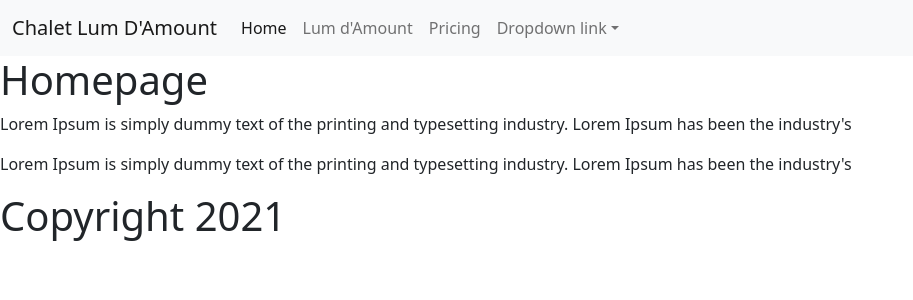
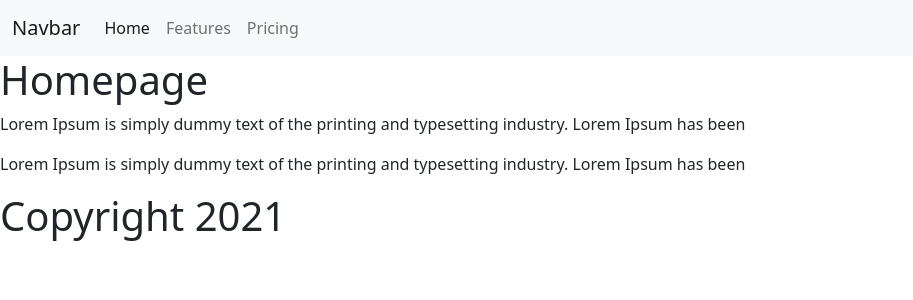
Before and after one commit to mountaineer09/Test, a Next.js app: page / in a window 1280 px wide. Shown: the top 300 px of the page, without its empty margins (0-913 px from the left). Built offline with nearby package versions, Linux system fonts and the light colour scheme; a web font is replaced by a local one.

Commit message:
last changes 10/12/2021

```diff
--- a/components/Navbar.tsx
+++ b/components/Navbar.tsx
@@ -2,42 +2,18 @@ import Link from 'next/link'
 
 const Navbar= () => {
     return (
-    // <nav>
-      // <div className= "logo">
-        //   <h1>Chalet</h1>
-     // </div>
-      // <Link href={'/'}><a>Home</a></Link>
-      // <Link href={'about'}><a>About</a></Link>
-     //  <Link href={'/'}><a>Chalet Listing</a></Link>
-   //  </nav>
 <nav className="navbar navbar-expand-lg navbar-light bg-light">
   <div className="container-fluid">
-    <a className="navbar-brand" href="#">Chalet Lum D'Amount</a>
-    <button className="navbar-toggler" type="button" data-bs-toggle="collapse" data-bs-target="#navbarNavDropdown" aria-controls="navbarNavDropdown" aria-expanded="false" aria-label="Toggle navigation">
+    <a className="navbar-brand" href="#">Navbar</a>
+    <button className="navbar-toggler" type="button" data-bs-toggle="collapse" data-bs-target="#navbarNavAltMarkup" aria-controls="navbarNavAltMarkup" aria-expanded="false" aria-label="Toggle navigation">
       <span className="navbar-toggler-icon"></span>
     </button>
-    <div className="collapse navbar-collapse" id="navbarNavDropdown">
-      <ul className="navbar-nav">
-        <li className="nav-item">
-          <a className="nav-link active" aria-current="page" href="#">Home</a>
-        </li>
-        <li className="nav-item">
-          <a className="nav-link" href="#">Lum d'Amount</a>
-        </li>
-        <li className="nav-item">
-          <a className="nav-link" href="#">Pricing</a>
-        </li>
-        <li className="nav-item dropdown">
-          <a className="nav-link dropdown-toggle" href="#" id="navbarDropdownMenuLink" role="button" data-bs-toggle="dropdown" aria-expanded="false">
-            Dropdown link
-          </a>
-          <ul className="dropdown-menu" aria-labelledby="navbarDropdownMenuLink">
-            <li><a className="dropdown-item" href="#">Action</a></li>
-            <li><a className="dropdown-item" href="#">Another action</a></li>
-            <li><a className="dropdown-item" href="#">Something here</a></li>
-          </ul>
-        </li>
-      </ul>
+    <div className="collapse navbar-collapse" id="navbarNavAltMarkup">
+      <div className="navbar-nav">
+        <a className="nav-link active" aria-current="page" href="#">Home</a>
+        <a className="nav-link" href="#">Features</a>
+        <a className="nav-link" href="#">Pricing</a>
+      </div>
     </div>
   </div>
 </nav>
--- a/pages/about.tsx
+++ b/pages/about.tsx
@@ -2,8 +2,8 @@ const About= () => {
     return (
      <div>
         <h1>About</h1>
-        <p>Lorem Ipsum is simply dummy text of the printing and typesetting industry. Lorem Ipsum has been the industry's</p>
-        <p>Lorem Ipsum is simply dummy text of the printing and typesetting industry. Lorem Ipsum has been the industry's</p>
+        <p>Lorem Ipsum is simply dummy text of the printing and typesetting industry. Lorem Ipsum has been the </p>
+        <p>Lorem Ipsum is simply dummy text of the printing and typesetting industry. Lorem Ipsum has been the </p>
      </div>
     );
 }
--- a/pages/index.tsx
+++ b/pages/index.tsx
@@ -20,8 +20,8 @@ titre : "mon titre", description : "ma description"
     <div>
         <Navbar></Navbar>
         <h1>Homepage</h1>
-        <p>Lorem Ipsum is simply dummy text of the printing and typesetting industry. Lorem Ipsum has been the industry's</p>
-        <p>Lorem Ipsum is simply dummy text of the printing and typesetting industry. Lorem Ipsum has been the industry's</p>
+        <p>Lorem Ipsum is simply dummy text of the printing and typesetting industry. Lorem Ipsum has been </p>
+        <p>Lorem Ipsum is simply dummy text of the printing and typesetting industry. Lorem Ipsum has been </p>
         <Footer></Footer>
     </div>
   )
```
Also changed, not shown: .eslintrc.json.
